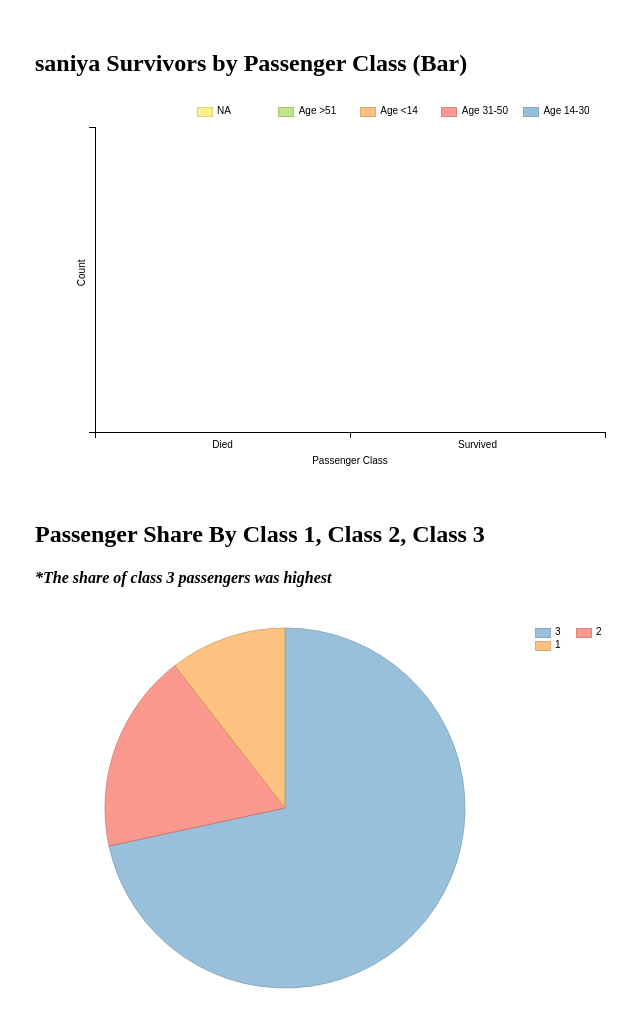
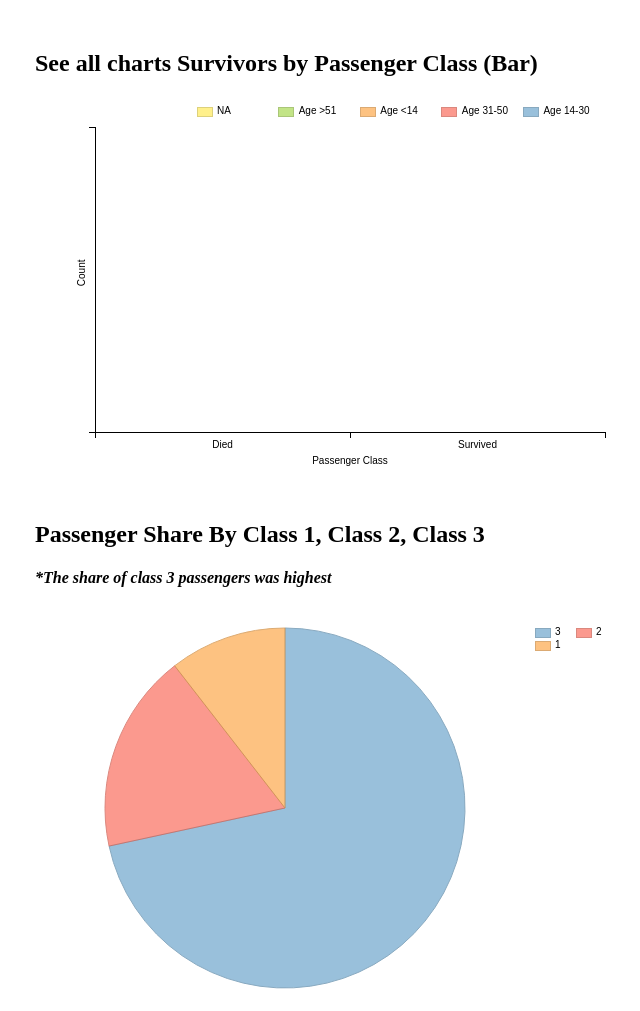
Before and after one commit to wanharsaniya/DataVizproj.github.io, a plain HTML site: page dimplechart.html in a window 1280 px wide. Shown: the top 1011 px of the page, without its empty margins (15-655 px from the left). Drawn offline with nearby package versions, Linux system fonts and the light colour scheme.

Commit message:
Update dimplechart.html

```diff
--- a/dimplechart.html
+++ b/dimplechart.html
@@ -16,7 +16,7 @@
 
 
 <div id='chartContainer2'>
-		<h2>saniya Survivors by Passenger Class (Bar)</h2>
+		<h2>See all charts Survivors by Passenger Class (Bar)</h2>
 
 		<script type="text/javascript">
 			var svg2 = dimple.newSvg('#chartContainer2', 600,400);
```
